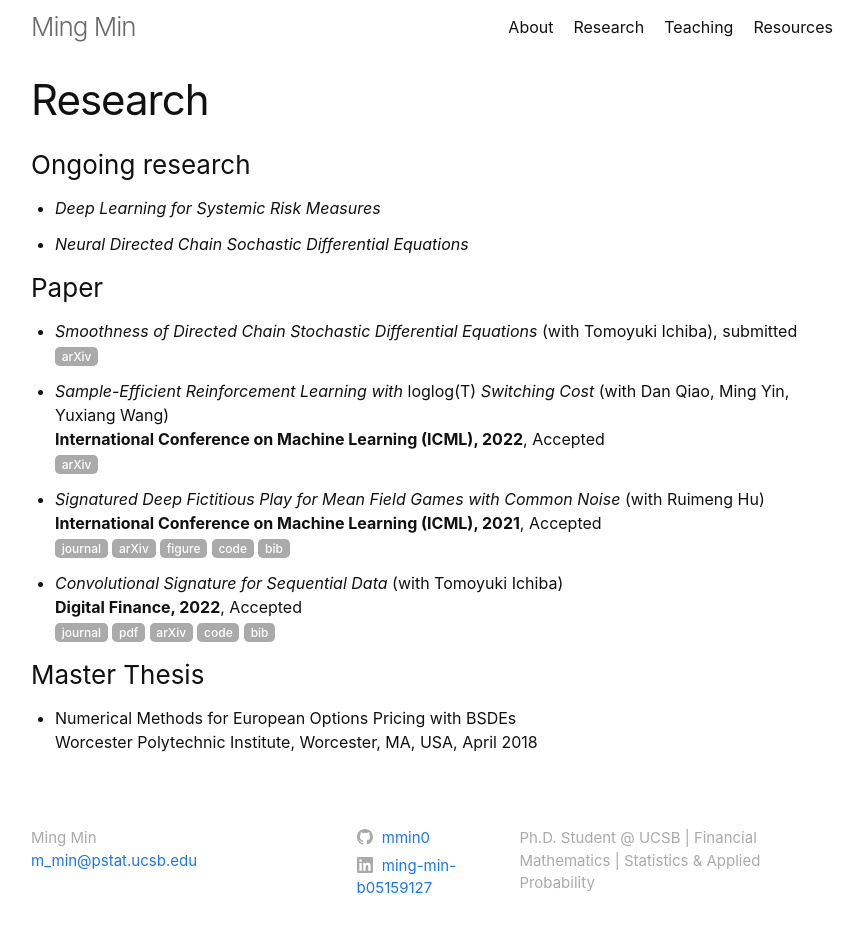
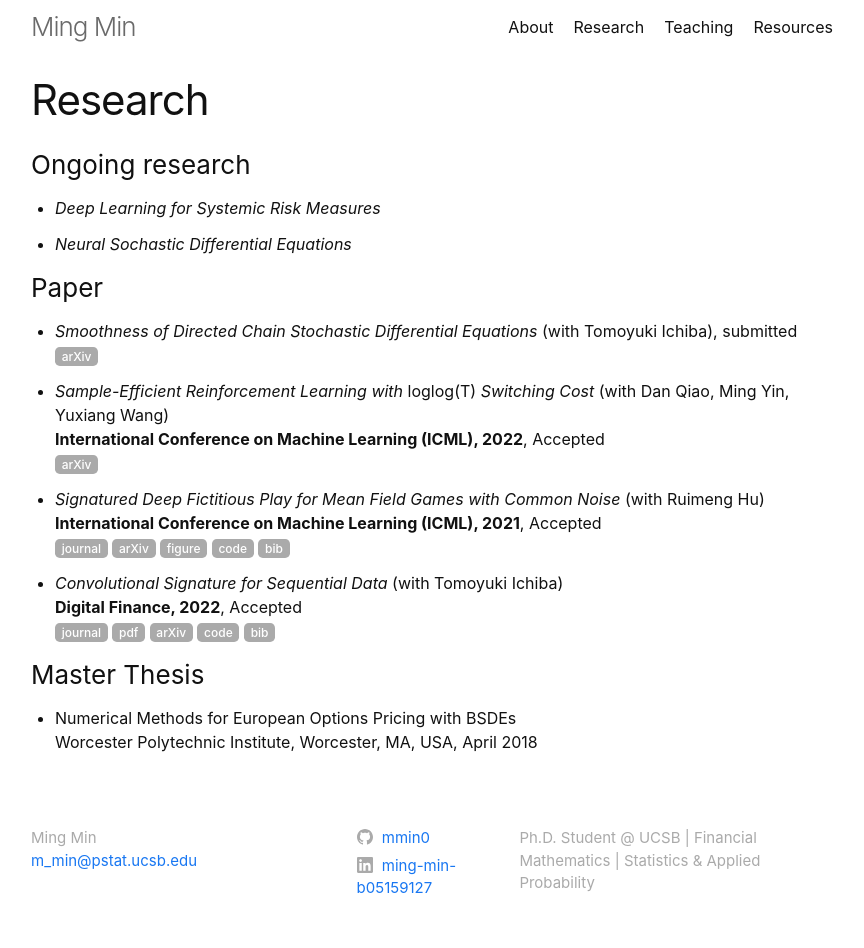
Before and after one commit to mmin0/mmin0.github.io, a Jekyll site: the page built from publications/index.md, in a window 1280 px wide. Shown: the whole page, without its empty margins (208-1072 px from the left). Built offline with Jekyll 4.4.1, drawn with Linux system fonts in a browser that asks for light colours.

Commit message:
Update index.md

```diff
--- a/publications/index.md
+++ b/publications/index.md
@@ -5,7 +5,7 @@ title: Research
 ### Ongoing research
 * *Deep Learning for Systemic Risk Measures*
 
-* *Neural Directed Chain Sochastic Differential Equations*
+* *Neural Sochastic Differential Equations*
 
 ### Paper
 * *Smoothness of Directed Chain Stochastic Differential Equations* (with Tomoyuki Ichiba), submitted
```
